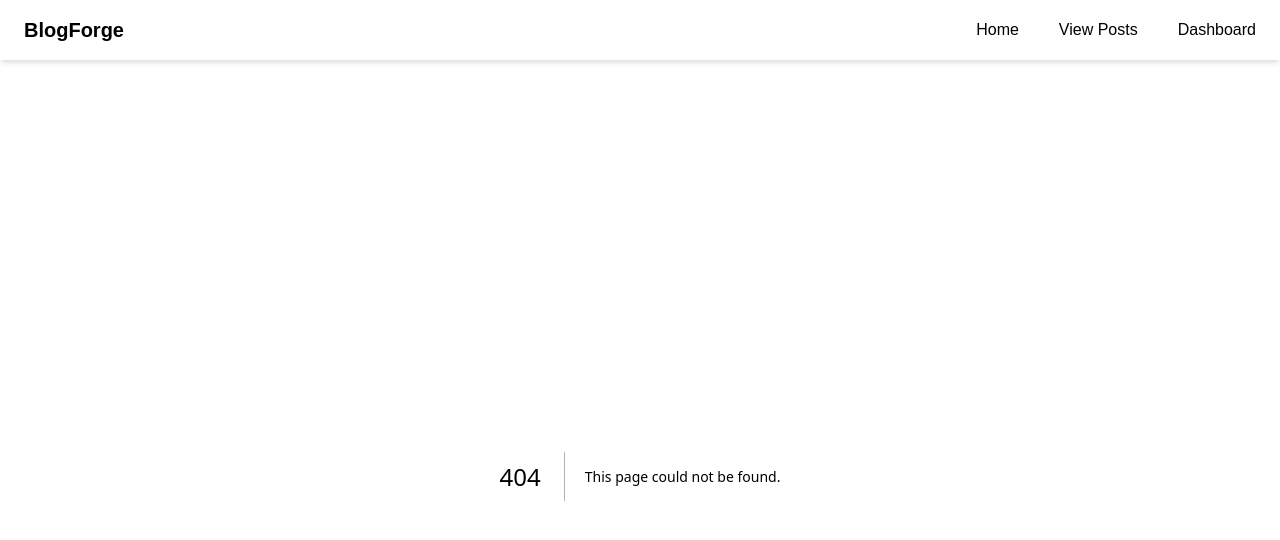
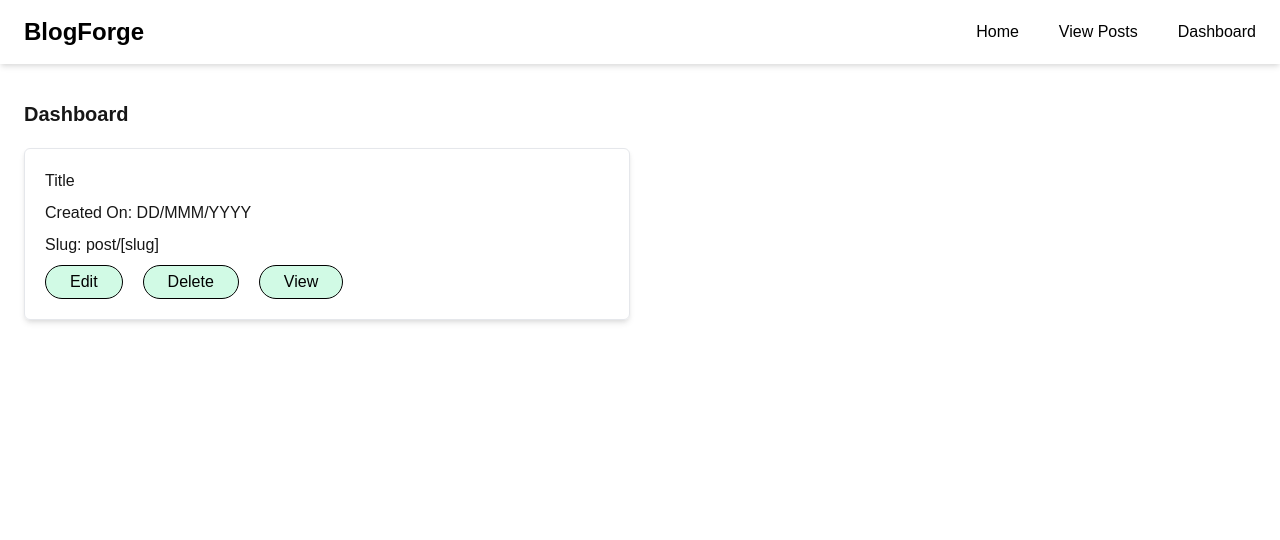
Before and after one commit to tranquillo-manvith/blogforge, a Next.js app: page /admin/Dashboard in a window 1280 px wide. Before the commit this address had no page. Shown: the top 540 px of the page. Built offline with nearby package versions, Linux system fonts and the light colour scheme.

Commit message:
Admin Dashboard and Admin Blog Card Finished

```diff
--- /dev/null
+++ b/components/AdminCard.js
@@ -0,0 +1,15 @@
+export default function AdminCard() {
+    return (
+        <div class='flex flex-col border rounded-md shadow-md px-5 py-5 gap-2'>
+            <div>Title</div>
+            <div>Created On: DD/MMM/YYYY</div>
+            <div>Slug: post/[slug]</div>
+            <div className='flex flex-row gap-5'>
+                <button className='px-6 py-1 bg-green-100 text-black rounded-full hover:bg-green-500 border border-black'>Edit</button>
+                <button className='px-6 py-1 bg-green-100 text-black rounded-full hover:bg-green-500 border border-black'>Delete</button>
+                <button className='px-6 py-1 bg-green-100 text-black rounded-full hover:bg-green-500 border border-black'>View</button>
+            </div>
+
+        </div>
+    );
+}
--- a/components/Navbar.js
+++ b/components/Navbar.js
@@ -5,7 +5,7 @@ export default function Navbar() {
         <nav className="bg-white shadow-md px-6 py-4 flex justify-between items-center">
 
             {/* Logo - Left */}
-            <Link href="/" className="text-xl font-bold text-black">
+            <Link href="/" className="text-2xl font-bold text-black">
                 BlogForge
             </Link>
 
--- a/pages/_app.js
+++ b/pages/_app.js
@@ -1,12 +1,13 @@
 import "@/styles/globals.css";
 import Navbar from "@/components/Navbar";
+import Dashboard from "@/pages/admin/Dashboard";
 
 export default function App({ Component, pageProps }) {
   return (
     <>
       <Navbar />
       <main className="px-6 py-4">
-        <Component {...pageProps} />
+        <Dashboard />
       </main>
     </>
   );
--- /dev/null
+++ b/pages/admin/Dashboard.js
@@ -0,0 +1,13 @@
+import Link from 'next/link';
+import AdminCard from '@/components/AdminCard';
+
+export default function Dashboard() {
+    return (
+        <div className='flex flex-col '>
+            <div className='font-bold text-xl mt-5 mb-5'>Dashboard</div>
+            <div className='grid grid-cols-2 gap-5'>
+                <AdminCard />
+            </div>
+        </div>
+    );
+}
```
